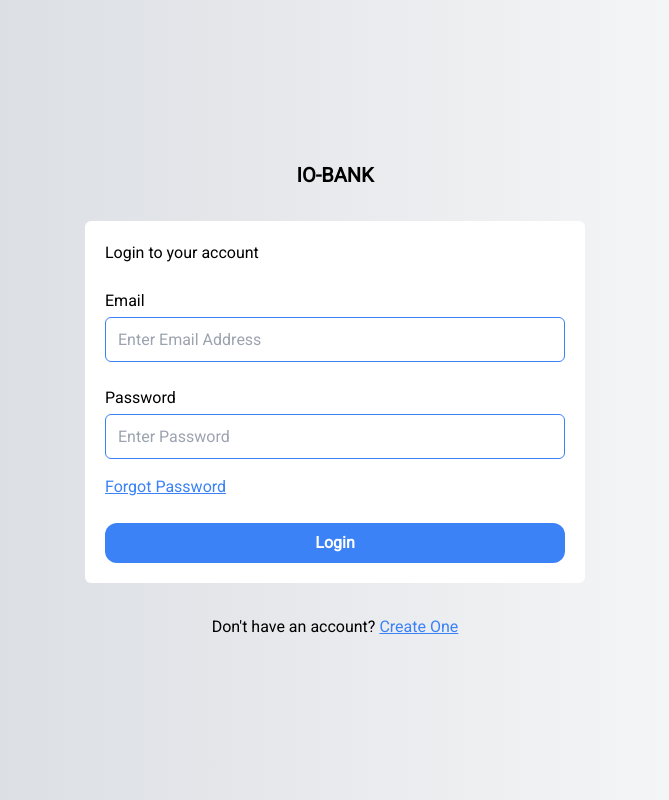
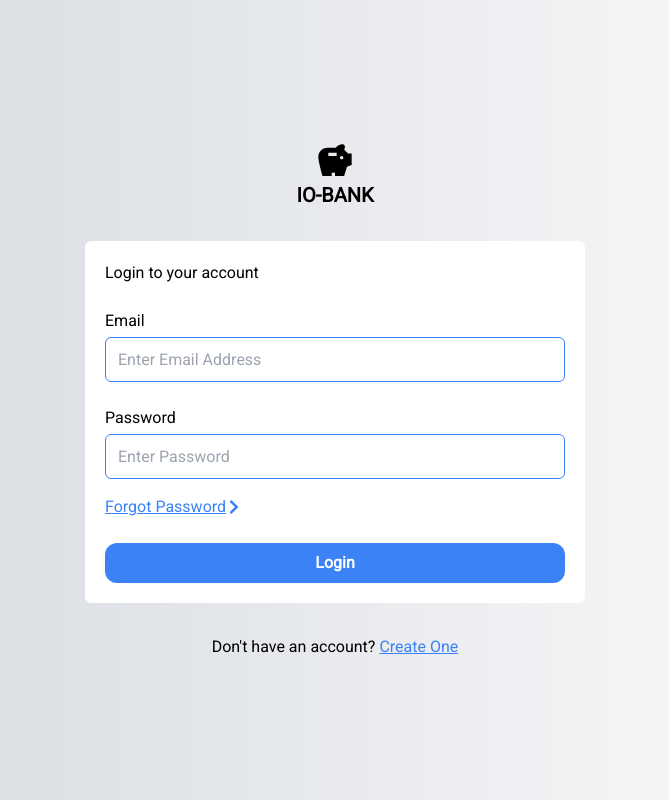
Before and after one commit to NishOG/iobank_frontend_private, a React (Create React App) app: page / in a window 1280 px wide. Shown: the whole page, without its empty margins (305-974 px from the left). Built offline with nearby package versions, Linux system fonts and the light colour scheme; the HTML template or start-up script is replaced by a standard one.

Commit message:
added react icons to the login page

```diff
--- a/package.json
+++ b/package.json
@@ -5,6 +5,7 @@
   "dependencies": {
     "react": "^18.3.1",
     "react-dom": "^18.3.1",
+    "react-icons": "^5.2.1",
     "react-scripts": "5.0.1",
     "web-vitals": "^2.1.4"
   },
--- a/src/pages/Login.js
+++ b/src/pages/Login.js
@@ -1,21 +1,26 @@
 import React from 'react'
+import { FaChevronRight, FaMehBlank} from 'react-icons/fa';
+import { MdFoodBank, MdSavings } from 'react-icons/md'
 
 const Login = () => {
 
   return (
     <section className='flex flex-col justify-center w-4/5 w-3/5 gap-8 items-center sm:w-3/5 xl:w-2/5 sm:p-6'>
-        <h1 className='text-xl font-bold'>IO-BANK</h1>
+        <h1 className='text-xl font-bold flex flex-col items-center'>
+          <MdSavings size={40}/>
+          IO-BANK</h1>
         <form className="flex flex-col sm:min-w-500 flex-1 w-full gap-4 bg-white p-5 rounded-md">
             <h2>Login to your account</h2>
             <div className='flex flex-col gap-1 flex-1 w-full mt-2'>
-                <label for="email" className='block'>Email</label>
+                <label htmlFor="email" className='block'>Email</label>
                 <input placeholder='Enter Email Address' type="email" id="email" className='flex w-full border border-blue-500 p-3 rounded-md focus:border-yellow-400 leading-none' required />
             </div>
             <div className='flex flex-col gap-1 flex-1 w-full mt-2'>
-                <label for="password" className='block w-full'>Password</label>
+                <label htmlFor="password" className='block w-full'>Password</label>
                 <input placeholder='Enter Password' type="password" id="password" className='flex w-full border border-blue-500 p-3 rounded-md focus:border-yellow-400 leading-none' required />
             </div>
-            <a className='underline text-blue-500' href='/'>Forgot Password </a>
+
+            <a className='underline text-blue-500 flex items-center' href='/'>Forgot Password <FaChevronRight /></a>
             <button type="button" className='bg-blue-500 p-2 rounded-xl text-white font-bold mt-2  hover:bg-opacity-90 transition-all'>Login</button>
         </form>
         <p>Don't have an account? <a href='/signup' className='underline text-blue-500'>Create One</a></p>
--- a/src/pages/Register.js
+++ b/src/pages/Register.js
@@ -0,0 +1,11 @@
+import React from 'react'
+
+const Register = () => {
+  return (
+    <section>
+
+    </section>
+  )
+}
+
+export default Register
```
Also changed, not shown: 1 other file (tests, documents, lock files or other folders).
